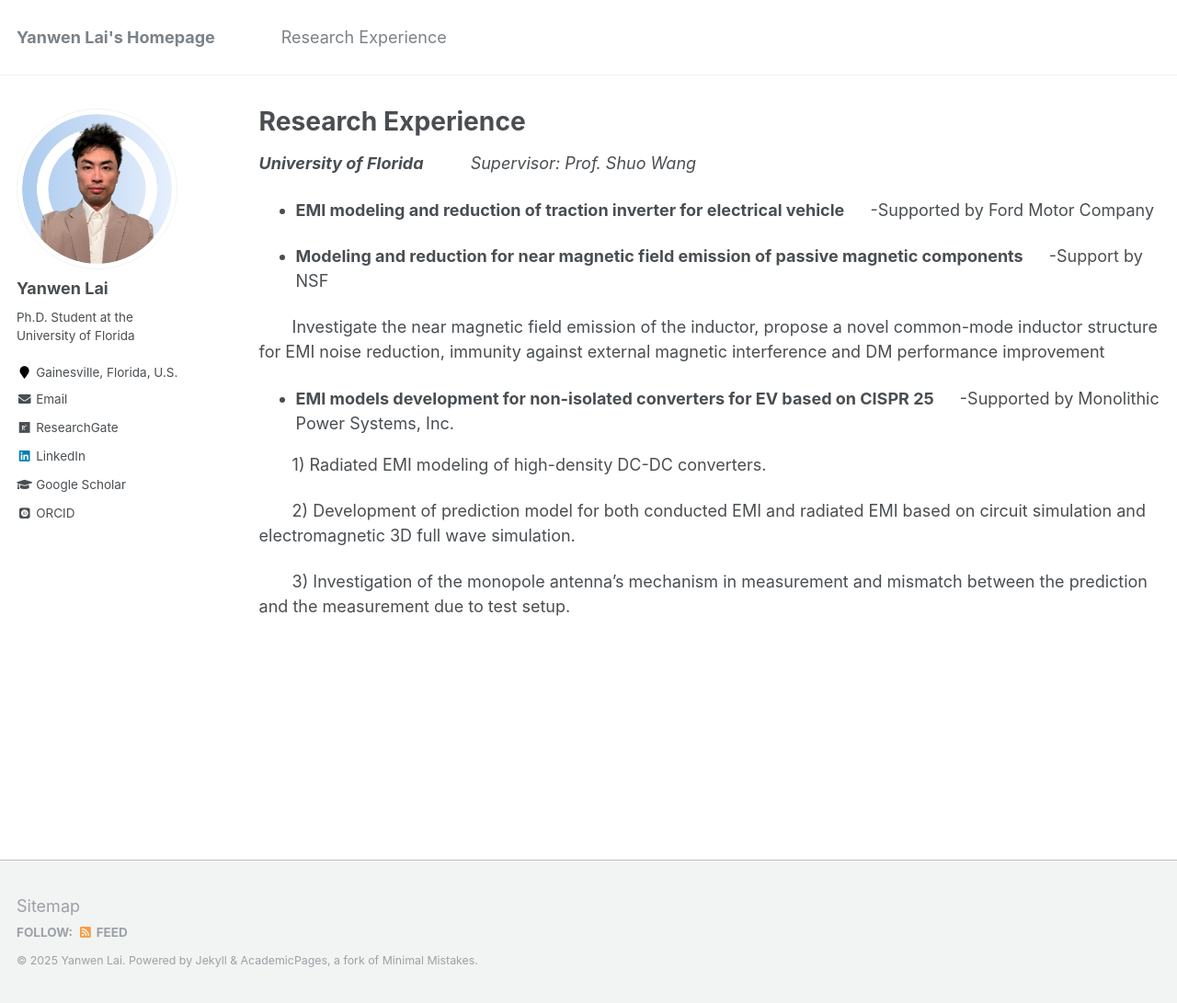
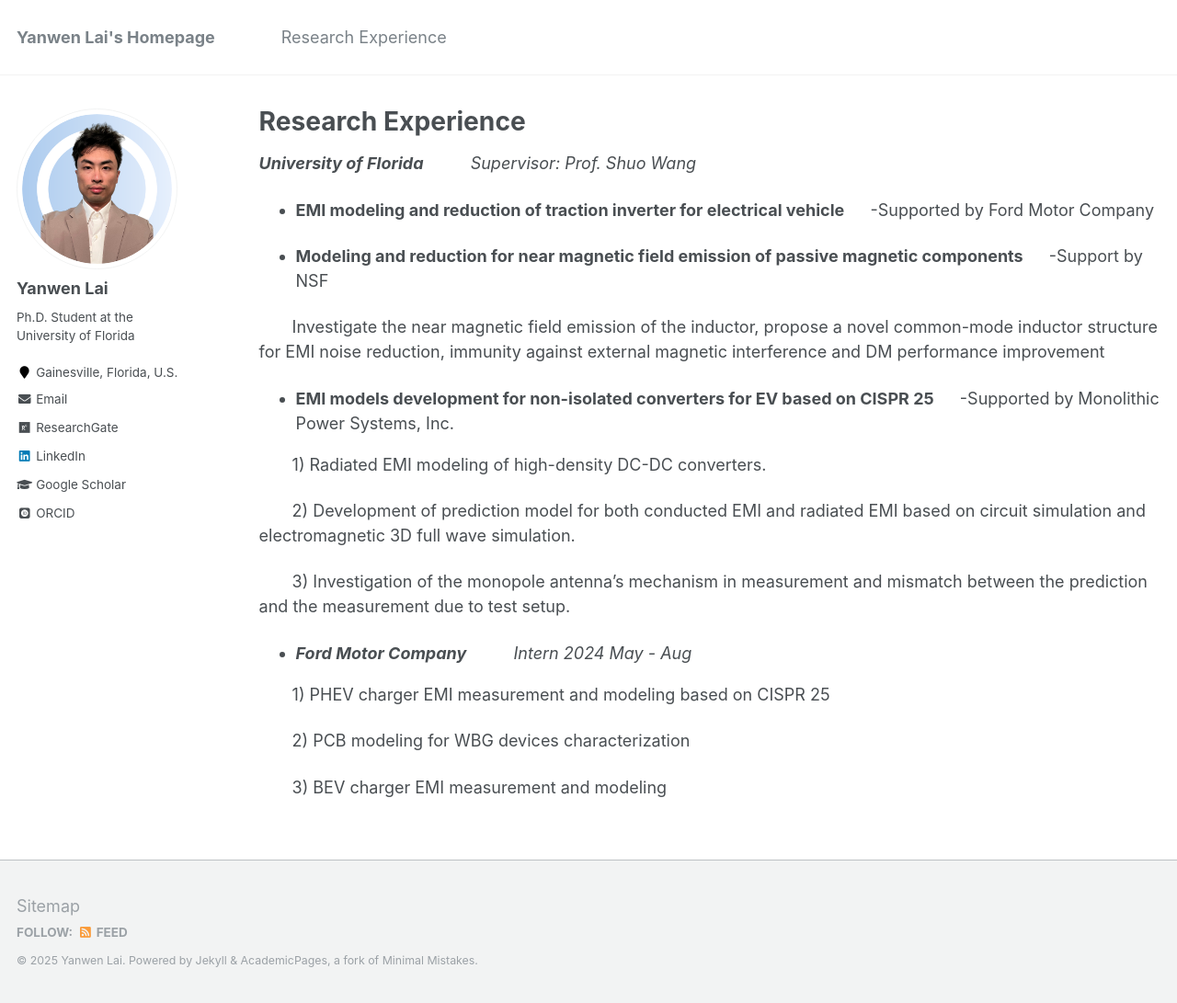
Before and after one commit to slionnnnnn/yanwenlai, a Jekyll site: the page built from _pages/publications.md, in a window 1280 px wide and 1091 px high. Shown: the whole window at 92% size. Built offline with Jekyll 4.4.1, drawn with Linux system fonts in a browser that asks for light colours; some web fonts are replaced.

Commit message:
Update publications.md

```diff
--- a/_pages/publications.md
+++ b/_pages/publications.md
@@ -30,3 +30,12 @@ author_profile: true
 &emsp;&emsp;2)  Development of prediction model for both conducted EMI and radiated EMI based on circuit simulation and electromagnetic 3D full wave simulation.
 
 &emsp;&emsp;3)  Investigation of the monopole antenna’s mechanism in measurement and mismatch between the prediction and the measurement due to test setup.
+
+
+*  **_Ford Motor Company_**              &emsp;     &emsp;                      _Intern 2024 May - Aug_
+
+&emsp;&emsp;1)  PHEV charger EMI measurement and modeling based on CISPR 25
+
+&emsp;&emsp;2)  PCB modeling for WBG devices characterization
+
+&emsp;&emsp;3)  BEV charger EMI measurement and modeling
```
